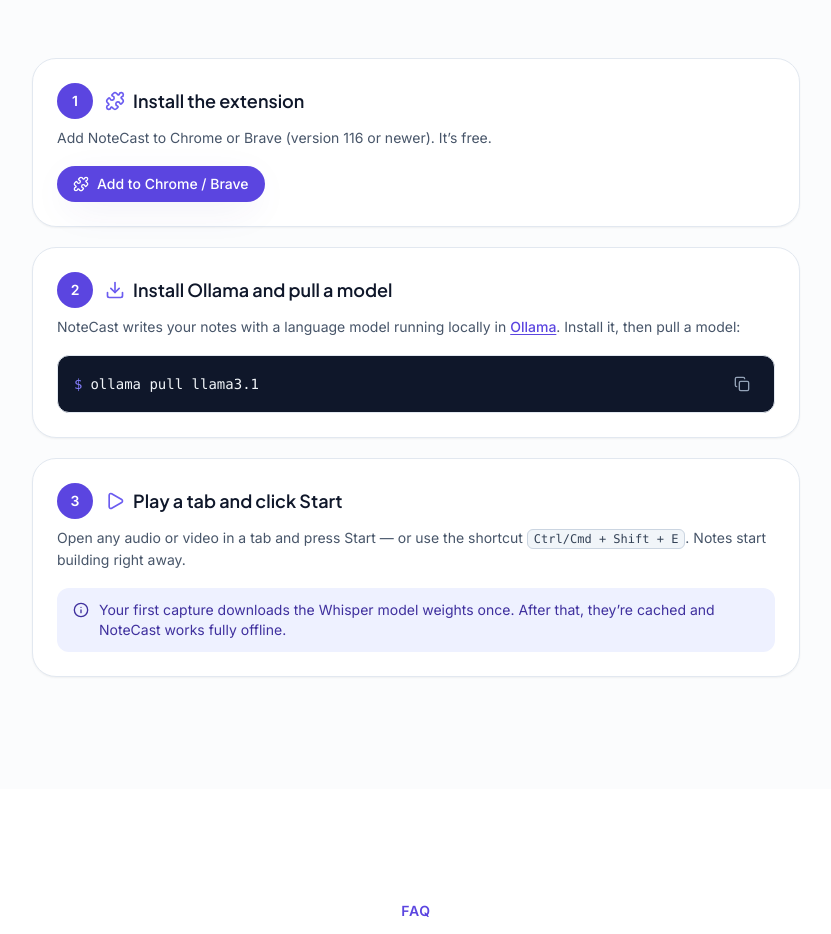
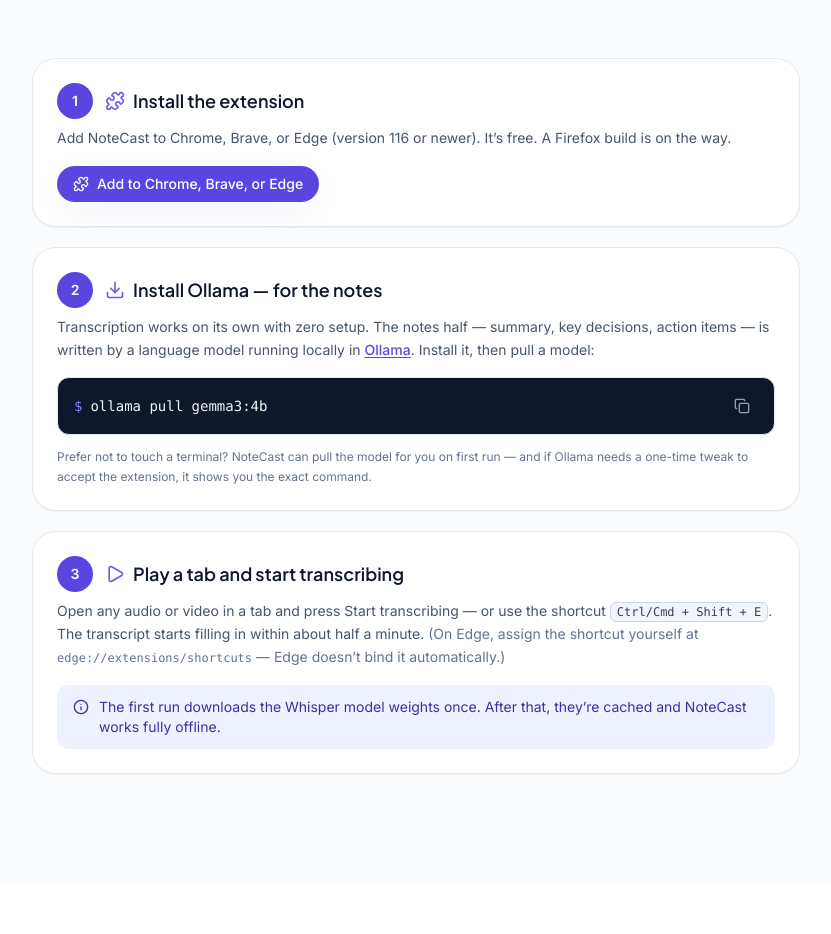
Before and after one commit to dukocuk/notecast-site, a React (Vite) app: page / in a window 1280 px wide. Shown: the part 4524-5458 px from the top of the page, without its empty margins (224-1055 px from the left). Built offline with nearby package versions, Linux system fonts and the light colour scheme.

Commit message:
feat: enhance QuickStart component with clearer installation instructions and updated model details

```diff
--- a/src/components/QuickStart.tsx
+++ b/src/components/QuickStart.tsx
@@ -17,7 +17,7 @@
           titleId="setup-title"
           eyebrow="Quick start"
           title="Up and running in about two minutes"
-          description="Three small steps. The only download that isn’t instant happens once — then NoteCast works offline."
+          description="Install it and start transcribing — that part needs no setup at all. Add Ollama when you want the notes too."
         />
 
         <motion.ol
@@ -32,12 +32,13 @@
           >
             <StepHeader n={1} icon={Puzzle} title="Install the extension" />
             <p className="mt-2 text-sm leading-relaxed text-slate-600 dark:text-slate-400">
-              Add NoteCast to Chrome or Brave (version 116 or newer). It’s free.
+              Add NoteCast to Chrome, Brave, or Edge (version 116 or newer). It’s
+              free. A Firefox build is on the way.
             </p>
             <div className="mt-4">
               <Button href={CHROME_STORE_URL} size="md">
                 <Puzzle className="h-4 w-4" aria-hidden />
-                Add to Chrome / Brave
+                Add to Chrome, Brave, or Edge
               </Button>
             </div>
           </motion.li>
@@ -47,9 +48,11 @@
             variants={fadeUp}
             className="rounded-3xl border border-slate-200 bg-white p-6 shadow-sm dark:border-slate-800 dark:bg-slate-900"
           >
-            <StepHeader n={2} icon={Download} title="Install Ollama and pull a model" />
+            <StepHeader n={2} icon={Download} title="Install Ollama — for the notes" />
             <p className="mt-2 text-sm leading-relaxed text-slate-600 dark:text-slate-400">
-              NoteCast writes your notes with a language model running locally in{' '}
+              Transcription works on its own with zero setup. The notes half —
+              summary, key decisions, action items — is written by a language
+              model running locally in{' '}
               <a
                 href="https://ollama.com"
                 target="_blank"
@@ -61,8 +64,13 @@
               . Install it, then pull a model:
             </p>
             <div className="mt-4">
-              <CodeBlock code="ollama pull llama3.1" label="Pull the llama3.1 model" />
+              <CodeBlock code="ollama pull gemma3:4b" label="Pull the gemma3:4b model" />
             </div>
+            <p className="mt-3 text-xs leading-relaxed text-slate-500 dark:text-slate-500">
+              Prefer not to touch a terminal? NoteCast can pull the model for you
+              on first run — and if Ollama needs a one-time tweak to accept the
+              extension, it shows you the exact command.
+            </p>
           </motion.li>
 
           {/* Step 3 */}
@@ -70,19 +78,24 @@
             variants={fadeUp}
             className="rounded-3xl border border-slate-200 bg-white p-6 shadow-sm dark:border-slate-800 dark:bg-slate-900"
           >
-            <StepHeader n={3} icon={Play} title="Play a tab and click Start" />
+            <StepHeader n={3} icon={Play} title="Play a tab and start transcribing" />
             <p className="mt-2 text-sm leading-relaxed text-slate-600 dark:text-slate-400">
-              Open any audio or video in a tab and press Start — or use the
-              shortcut{' '}
+              Open any audio or video in a tab and press Start transcribing — or
+              use the shortcut{' '}
               <kbd className="rounded-md border border-slate-300 bg-slate-100 px-1.5 py-0.5 font-mono text-xs text-slate-700 dark:border-slate-600 dark:bg-slate-800 dark:text-slate-200">
                 Ctrl/Cmd + Shift + E
               </kbd>
-              . Notes start building right away.
+              . The transcript starts filling in within about half a minute.{' '}
+              <span className="text-slate-500 dark:text-slate-500">
+                (On Edge, assign the shortcut yourself at{' '}
+                <code className="font-mono text-xs">edge://extensions/shortcuts</code> —
+                Edge doesn’t bind it automatically.)
+              </span>
             </p>
             <div className="mt-4 flex items-start gap-2.5 rounded-xl bg-brand-50 px-4 py-3 text-sm text-brand-800 dark:bg-brand-950/40 dark:text-brand-200">
               <Info className="mt-0.5 h-4 w-4 flex-none" aria-hidden />
               <span>
-                Your first capture downloads the Whisper model weights once. After
+                The first run downloads the Whisper model weights once. After
                 that, they’re cached and NoteCast works fully offline.
               </span>
             </div>
```
